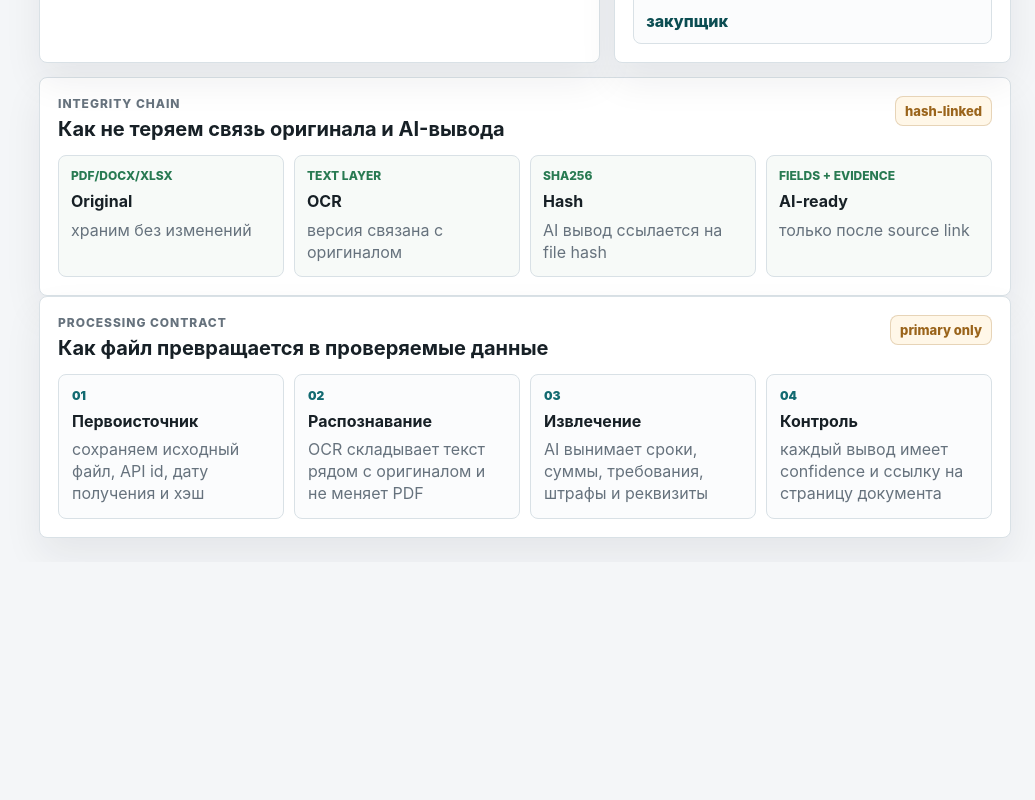
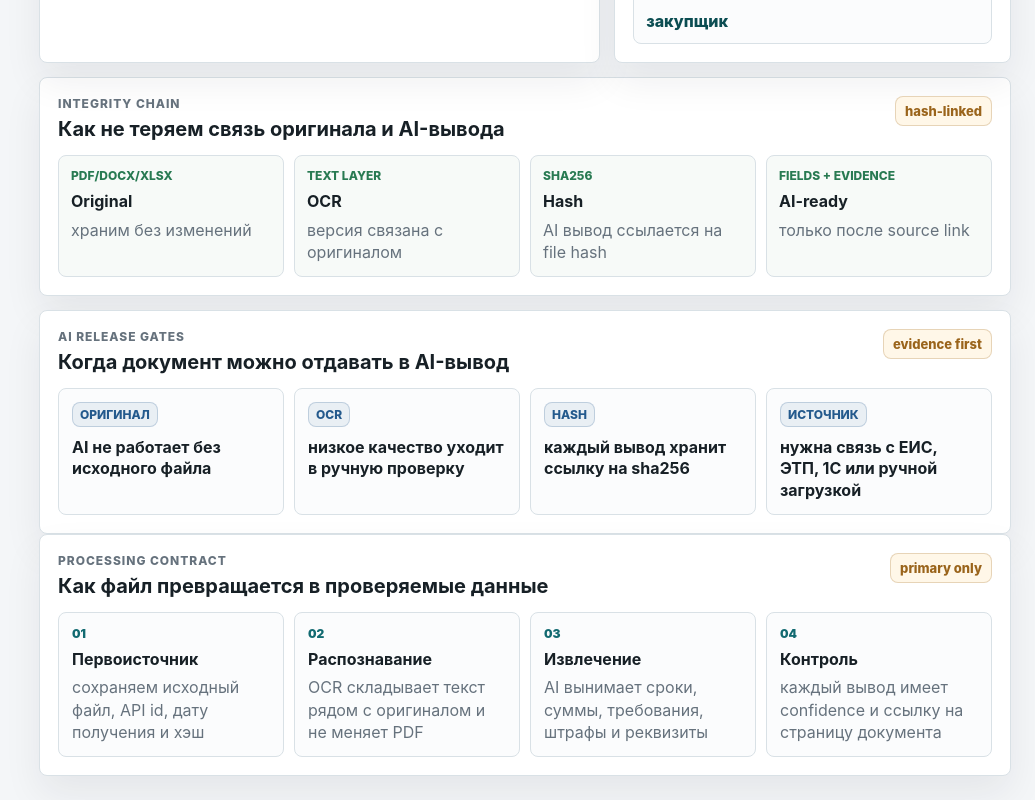
Before and after one commit to info14fourteen-creator/ASTS, a Next.js app in the folder apps/web/: page /documents in a window 1280 px wide. Shown: the part 1127-1927 px from the top of the page, without its empty margins (245-1280 px from the left). Before the commit the page ends 1689 px from the top, so only its background shows below. Built offline with nearby package versions, Linux system fonts and the light colour scheme.

Commit message:
Add document AI release gates

```diff
--- a/apps/web/app/documents/page.tsx
+++ b/apps/web/app/documents/page.tsx
@@ -33,6 +33,13 @@ const integrityChain = [
   ["OCR", "text layer", "версия связана с оригиналом"],
   ["Hash", "sha256", "AI вывод ссылается на file hash"],
   ["AI-ready", "fields + evidence", "только после source link"],
+];
+
+const aiReleaseGates = [
+  ["Оригинал", "AI не работает без исходного файла"],
+  ["OCR", "низкое качество уходит в ручную проверку"],
+  ["Hash", "каждый вывод хранит ссылку на sha256"],
+  ["Источник", "нужна связь с ЕИС, ЭТП, 1C или ручной загрузкой"],
 ];
 
 const intakeRules = [
@@ -153,6 +160,24 @@ export default function DocumentsPage() {
           </div>
         </section>
 
+        <section className="panel document-release-gates-panel">
+          <div className="panel-head compact">
+            <div>
+              <p className="eyebrow">AI release gates</p>
+              <h2>Когда документ можно отдавать в AI-вывод</h2>
+            </div>
+            <span className="status-pill">evidence first</span>
+          </div>
+          <div className="document-release-gates-grid">
+            {aiReleaseGates.map(([title, rule]) => (
+              <article className="document-release-gate-card" key={title}>
+                <span>{title}</span>
+                <strong>{rule}</strong>
+              </article>
+            ))}
+          </div>
+        </section>
+
         <section className="panel">
           <div className="panel-head compact">
             <div>
--- a/apps/web/app/globals.css
+++ b/apps/web/app/globals.css
@@ -2165,6 +2165,46 @@ dd {
   line-height: 1.38;
 }
 
+.document-release-gates-panel {
+  margin-top: 14px;
+}
+
+.document-release-gates-grid {
+  display: grid;
+  grid-template-columns: repeat(4, minmax(0, 1fr));
+  gap: 10px;
+}
+
+.document-release-gate-card {
+  min-height: 114px;
+  border: 1px solid var(--line);
+  border-radius: 8px;
+  padding: 13px;
+  background: #fbfcfd;
+}
+
+.document-release-gate-card span,
+.document-release-gate-card strong {
+  display: block;
+}
+
+.document-release-gate-card span {
+  width: fit-content;
+  border: 1px solid rgba(36, 90, 141, 0.22);
+  border-radius: 8px;
+  padding: 4px 7px;
+  background: rgba(36, 90, 141, 0.08);
+  color: var(--blue);
+  font-size: 12px;
+  font-weight: 850;
+  text-transform: uppercase;
+}
+
+.document-release-gate-card strong {
+  margin-top: 10px;
+  line-height: 1.35;
+}
+
 .economics-grid {
   display: grid;
   grid-template-columns: repeat(2, minmax(0, 1fr));
@@ -3173,7 +3213,8 @@ dd {
 
   .document-stat-grid,
   .document-flow-grid,
-  .document-integrity-grid {
+  .document-integrity-grid,
+  .document-release-gates-grid {
     grid-template-columns: repeat(2, minmax(0, 1fr));
   }
 
@@ -3474,7 +3515,8 @@ dd {
 
   .document-stat-grid,
   .document-flow-grid,
-  .document-integrity-grid {
+  .document-integrity-grid,
+  .document-release-gates-grid {
     grid-template-columns: 1fr;
   }
 
```
